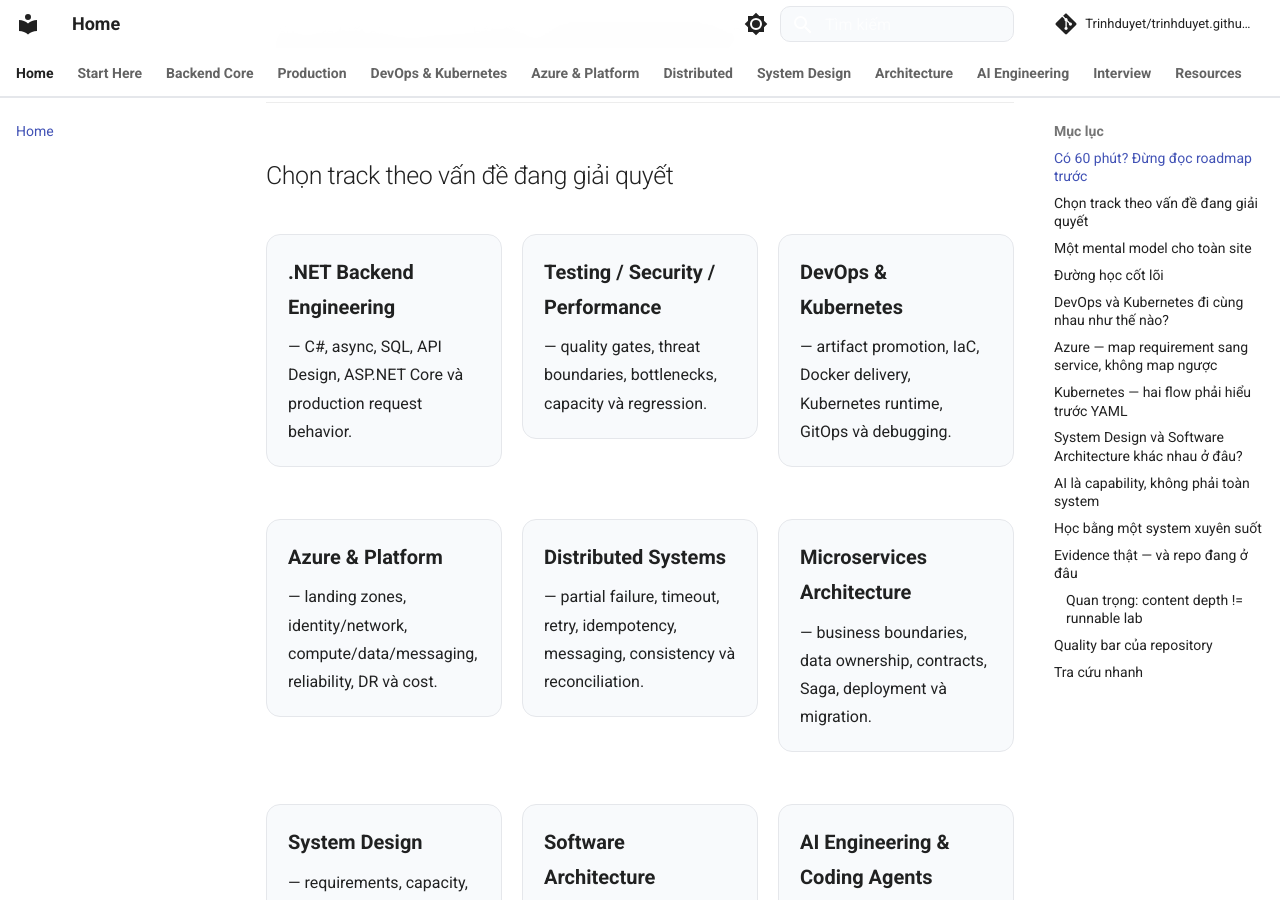
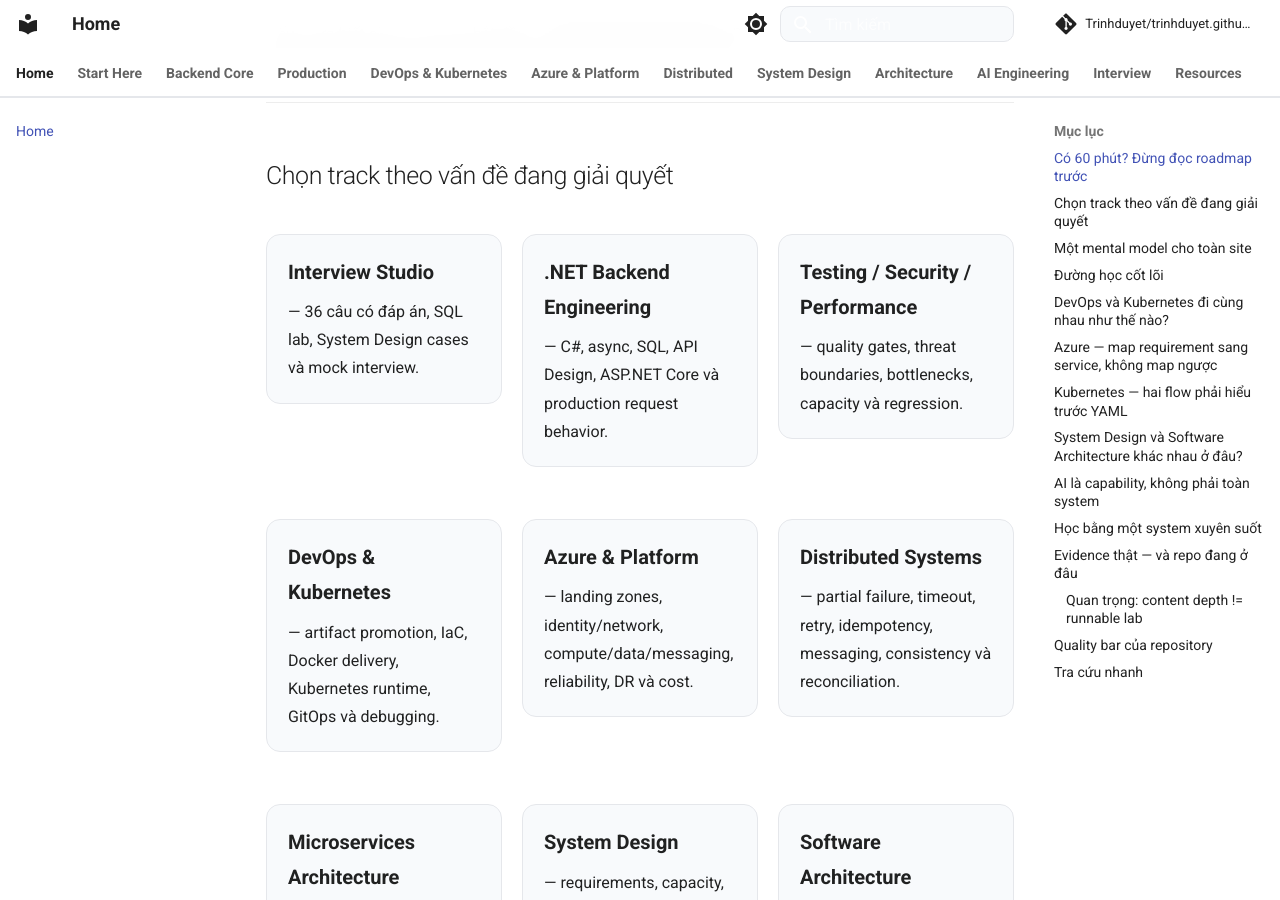
Before and after one commit to Trinhduyet/trinhduyet.github.io, an MkDocs documentation site: the page built from docs/index.md, in a window 1280 px wide and 900 px high, scrolled down 1712 px. Built offline with MkDocs 1.6.1 and Material for MkDocs 9.7.7, drawn with Linux system fonts in a browser that asks for light colours; comment, search, counter and statistics services are not loaded; some of the changed text lies outside the part shown.

Commit message:
feat(site): feature Interview Studio from homepage

```diff
--- a/docs/index.md
+++ b/docs/index.md
@@ -47,6 +48,8 @@ Nếu chưa biết chọn role nào, bắt đầu với **.NET Backend Engineer*
 ## Chọn track theo vấn đề đang giải quyết
 
 <div class="course-grid" markdown>
+
+[**Interview Studio** — 36 câu có đáp án, SQL lab, System Design cases và mock interview.](interview/index.md){ .course-card }
 
 [**.NET Backend Engineering** — C#, async, SQL, API Design, ASP.NET Core và production request behavior.](03-dotnet/README.md){ .course-card }
 
```
Also changed, not shown: other parts of docs/index.md (+1 -0 lines).
